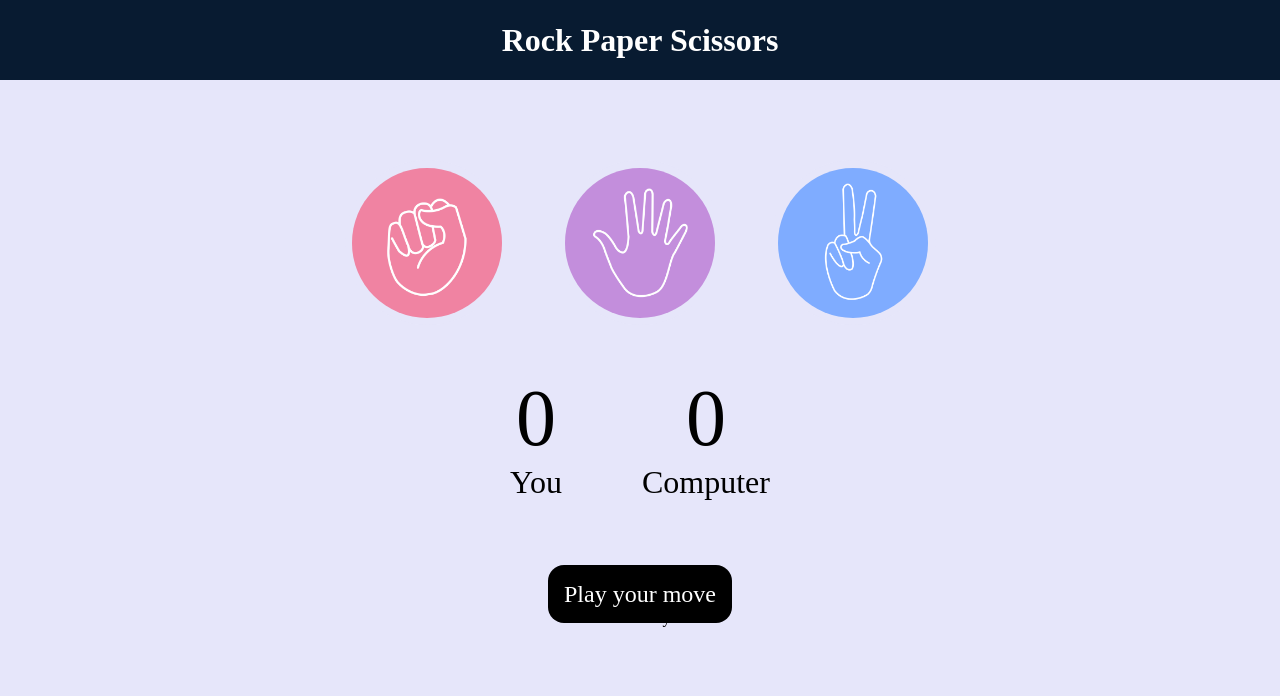
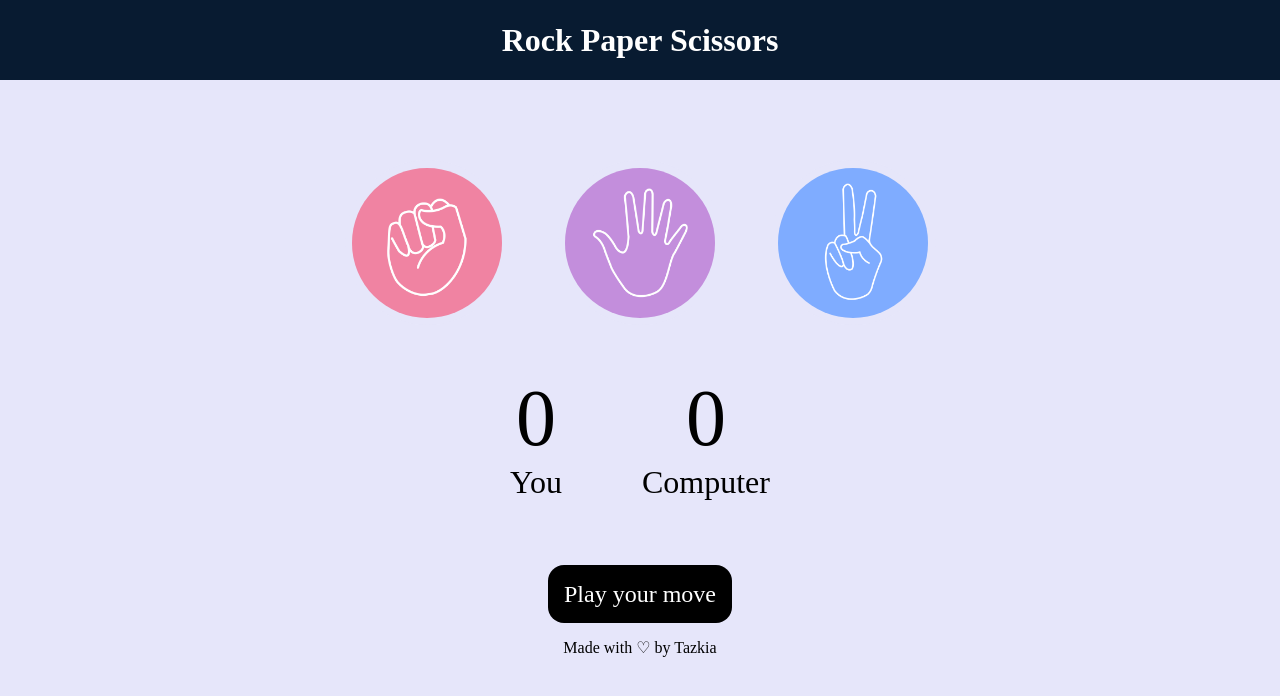
Before and after one commit to TazkiaSultana/Rock-Paper-Scissor-Game, a plain HTML site: page index.html in a window 1280 px wide. Drawn offline with Linux system fonts and the light colour scheme.

Commit message:
Update style.css

```diff
--- a/style.css
+++ b/style.css
@@ -21,6 +21,9 @@ h1{
 .choice:hover{
     cursor: pointer;
     background-color: #081b31;
+}
+.end{
+    padding-top: 30px;
 }
 img{
     height: 150px;
```
